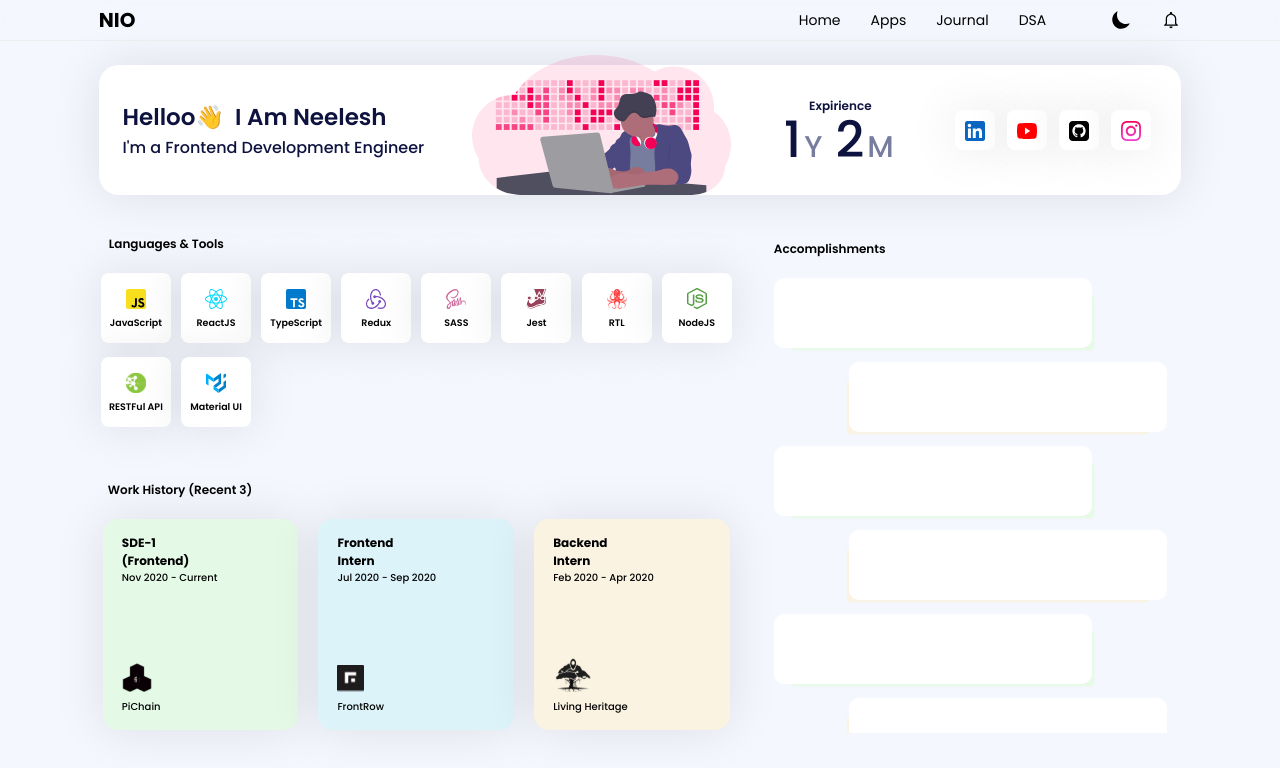
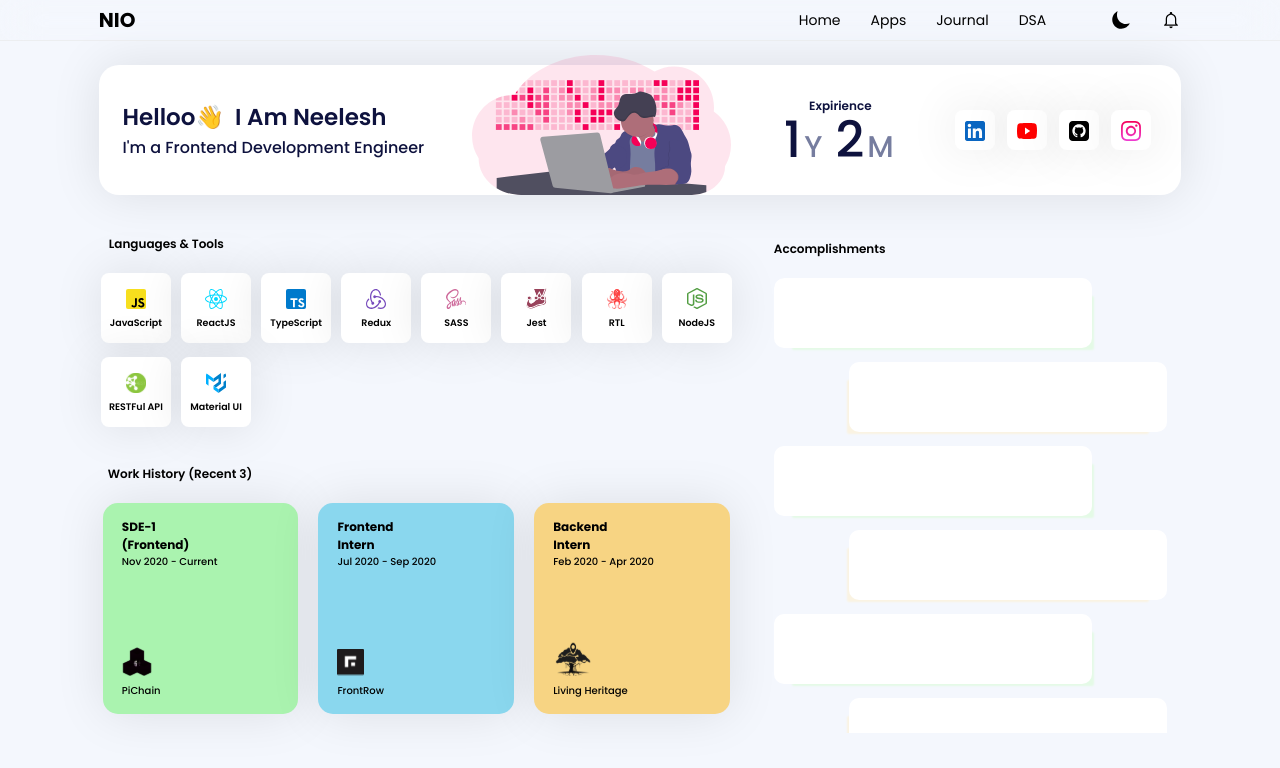
Before and after one commit to neeleshio/myfolio-webapp, a React (Create React App) app: page / in a window 1280 px wide. Shown: the top 768 px of the page. Built offline with nearby package versions, Linux system fonts and the light colour scheme.

Commit message:
color chnge

```diff
--- a/src/styles/Portfolio.scss
+++ b/src/styles/Portfolio.scss
@@ -246,7 +246,7 @@
 
 
 #workHistory {
-    margin: 40px 0 0 22px;
+    margin: 24px 0 0 22px;
 
     .container {
         h2 {
@@ -257,9 +257,9 @@
     }
 
     $colors: (
-        card1: #e4fae6,
-        card2: #ddf3fa,
-        card3: #faf3e2,
+        card1: #aaf3af,
+        card2: #8ad7ee,
+        card3: #f7d483,
     );
 
     .card-container {
```
